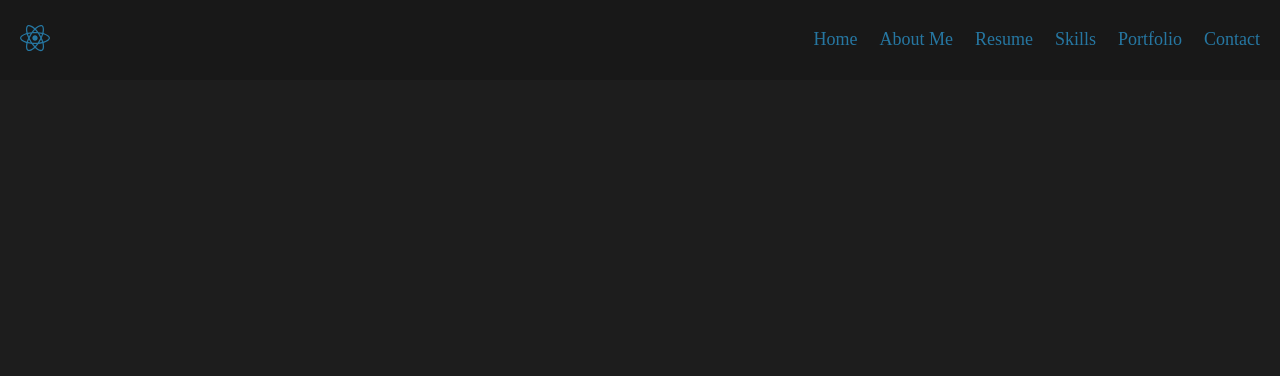
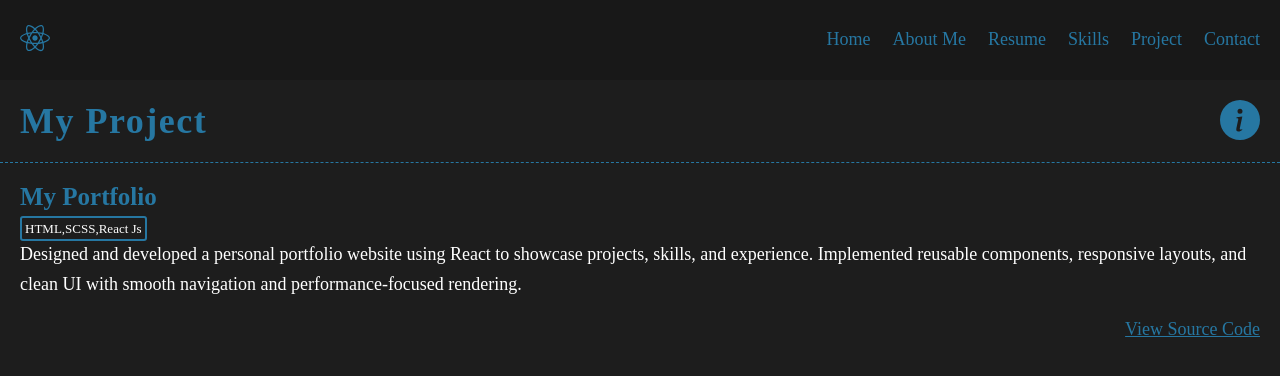
Before and after one commit to maheksondagar8-prog/My-protfolio, a React (Create React App) app in the folder first-project/: page /project in a window 1280 px wide. Shown: the top 376 px of the page. Built offline with nearby package versions, Linux system fonts and the light colour scheme.

Commit message:
Project page implement

```diff
--- a/first-project/src/App.js
+++ b/first-project/src/App.js
@@ -4,7 +4,7 @@ import Home from './containers/home';
 import About from './containers/about';
 import Resume from './containers/resume';
 import Skills from './containers/skills';
-import Portfolio from './containers/portfolio';
+import Project from './containers/project';
 import Contact from './containers/contact';
 import Navbar from './components/navBar';
 import ParticlesBackground from "./utils.js/ParticlesBackground";
@@ -32,7 +32,7 @@ function App() {
           <Route path="/about" element={<About />} />
           <Route path="/resume" element={<Resume />} />
           <Route path="/skills" element={<Skills />} />
-          <Route path="/portfolio" element={<Portfolio />} />
+          <Route path="/project" element={<Project />} />
           <Route path="/contact" element={<Contact />} />
         </Routes>
       </div>
--- a/first-project/src/components/navBar/index.jsx
+++ b/first-project/src/components/navBar/index.jsx
@@ -8,7 +8,7 @@ const data = [
     { label: 'About Me', to: '/about' },
     { label: 'Resume', to: '/resume' },
     { label: 'Skills', to: '/skills' },
-    { label: 'Portfolio', to: '/portfolio' },
+    { label: 'Project', to: '/project' },
     { label: 'Contact', to: '/contact' }
 ]
 const Navbar = () => {
--- a/first-project/src/containers/about/styles.scss
+++ b/first-project/src/containers/about/styles.scss
@@ -8,11 +8,6 @@
         &_personalWrapper,
         &_serviceWrapper {
             width: 50%;
-        }
-
-        .personalAndEducation {
-            display: flex;
-            gap: 40px;
         }
 
         &_personalWrapper {
--- a/first-project/src/containers/portfolio/index.jsx
+++ /dev/null
@@ -1,14 +0,0 @@
-import React from "react";
-import { BsInfoCircleFill } from 'react-icons/bs'
-import PageHeaderContain from "../../components/pageHeaderContent";
-
-const Portfolio = () => {
-    return (
-        <section className="about">
-            <PageHeaderContain
-                headerText="My Portfolio"
-                icon={<BsInfoCircleFill size={40} />} />
-        </section>
-    )
-}
-export default Portfolio;
--- /dev/null
+++ b/first-project/src/containers/project/index.jsx
@@ -0,0 +1,37 @@
+import React from "react";
+import { BsInfoCircleFill } from 'react-icons/bs'
+import PageHeaderContain from "../../components/pageHeaderContent";
+import './styles.scss'
+
+const projectSummary = "Designed and developed a personal portfolio website using React to showcase projects, skills, and experience. Implemented reusable components, responsive layouts, and clean UI with smooth navigation and performance-focused rendering."
+const projectKeyPoint = "HTML,SCSS,React Js"
+
+const Projects = () => {
+    return (
+        <section className="project">
+            <PageHeaderContain
+                headerText="My Project"
+                icon={<BsInfoCircleFill size={40} />} />
+
+            <div className="project_content">
+                <div className="project_content_infoWrapper">
+                    <h2>My Portfolio</h2>
+                    <div className="project_content_infoWrapper_keypoints">
+                        <span>{projectKeyPoint}</span>
+                    </div>
+                    <p>{projectSummary}</p>
+                    <div className="project_content_infoWrapper_codelink">
+                        <a
+                            href="https://github.com/maheksondagar8-prog/My-protfolio"
+                            target="_blank"
+                            rel="noopener noreferrer"
+                        >
+                            View Source Code
+                        </a>
+                    </div>
+                </div>
+            </div>
+        </section>
+    )
+}
+export default Projects;
--- /dev/null
+++ b/first-project/src/containers/project/styles.scss
@@ -0,0 +1,45 @@
+.project {
+    &_content {
+        display: flex;
+        gap: 10px;
+        padding: 20px;
+        width: 100%;
+
+        &_infoWrapper {
+            h2 {
+                font-size: 2.5rem;
+                font-weight: 700;
+                margin-bottom: 10px;
+                color: var(--blue-theme-main-color);
+            }
+
+            p {
+                color: var(--blue-theme-sub-text-color);
+                font-size: 1.8rem;
+                line-height: 1.65;
+                padding-bottom: 20px;
+                // border-bottom: 1px dashed var(--blue-theme-main-color);
+            }
+
+            &_keypoints{
+                color: var(--blue-theme-sub-text-color);
+                font-size: 13px;
+                margin-bottom: 3px;
+
+                span{
+                    border: 2px solid var(--blue-theme-main-color);
+                    padding: 3px;
+                    border-radius: 3px;
+                }
+            }
+
+            &_codelink a{
+                color: var(--blue-theme-main-color);
+                cursor: pointer;
+                display: flex;
+                justify-content: end;
+                font-size: 18px;
+            }
+        }
+    }
+}
```
Also changed, not shown: first-project/src/containers/portfolio/styles.scss (deleted).
